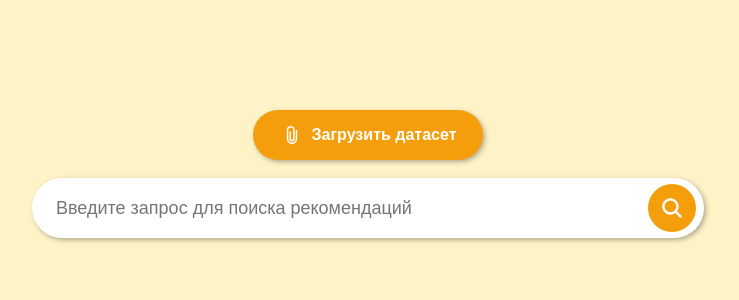
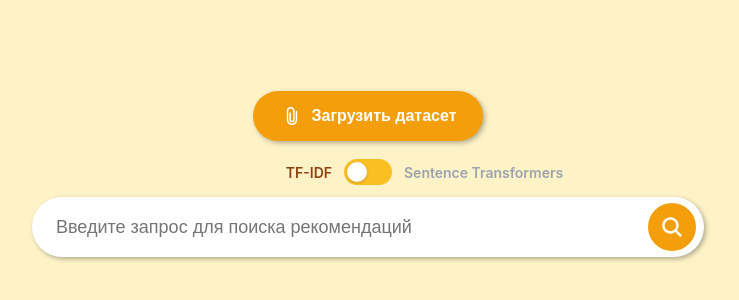
Before and after one commit to Nist1/RecommendationAppProject, a React (Create React App) app in the folder frontend/: page / in a window 1280 px wide. Shown: the part 226-526 px from the top of the page, without its empty margins (272-1011 px from the left). Built offline with nearby package versions, Linux system fonts and the light colour scheme.

Commit message:
Добавлен второй режим работы через BERT (sentence-transformers)

```diff
--- a/frontend/src/App.css
+++ b/frontend/src/App.css
@@ -12,6 +12,8 @@
 .searchContainer {
     width: 100%;
     max-width: 42rem;
+    position: relative;
+    z-index: 10;
 }
 
 .searchRaised {
@@ -86,6 +88,74 @@
 @keyframes indeterminate {
     0%   { background-position: 200% 0; }
     100% { background-position: -200% 0; }
+}
+
+.methodToggle {
+    display: grid;
+    grid-template-columns: 1fr auto 1fr;
+    align-items: center;
+    gap: 12px;
+    margin-bottom: 12px;
+}
+
+.methodLabel {
+    font-size: 14px;
+    font-weight: 600;
+    color: #9ca3af;
+    transition: color 0.2s ease;
+    user-select: none;
+}
+
+.methodLabel:first-child {
+    text-align: right;
+}
+
+.methodLabel:last-child {
+    text-align: left;
+}
+
+.methodLabelActive {
+    color: #92400e;
+}
+
+.methodSlider {
+    position: relative;
+    display: inline-block;
+    width: 48px;
+    height: 26px;
+    cursor: pointer;
+}
+
+.methodSlider input {
+    opacity: 0;
+    width: 0;
+    height: 0;
+    position: absolute;
+}
+
+.methodSliderTrack {
+    position: absolute;
+    inset: 0;
+    background-color: #fbbf24;
+    border-radius: 26px;
+    transition: background-color 0.2s ease;
+}
+
+.methodSliderTrack::before {
+    content: '';
+    position: absolute;
+    width: 20px;
+    height: 20px;
+    left: 3px;
+    top: 3px;
+    background-color: #fff;
+    border-radius: 50%;
+    transition: transform 0.2s ease;
+    box-shadow: 0 1px 3px rgba(0,0,0,0.2);
+}
+
+.methodSlider input:checked + .methodSliderTrack::before {
+    transform: translateX(22px);
 }
 
 .searchBar {
--- a/frontend/src/App.js
+++ b/frontend/src/App.js
@@ -30,6 +30,7 @@ function App() {
   const [historyResults, setHistoryResults] = useState([]);
   const [showHistoryDropdown, setShowHistoryDropdown] = useState(false);
   const [activeHistoryIndex, setActiveHistoryIndex] = useState(-1);
+  const [method, setMethod] = useState('tfidf');
   const searchContainerRef = useRef(null);
 
   const getFilteredHistory = () => {
@@ -110,10 +111,13 @@ function App() {
     const previousHistory = getHistory().slice(0, -1);
 
     setHistoryResults([]);
+    setShowHistoryDropdown(false);
+    setSeacrhQuery('');
 
     try {
       const response = await axios.post('http://127.0.0.1:8000/api/search/', {
         query: searchQuery,
+        method,
       });
 
       if (response.data.status === 'success') {
@@ -126,6 +130,7 @@ function App() {
             const histRes = await axios.post('http://127.0.0.1:8000/api/history-recs/', {
               history: previousHistory,
               exclude_ids: mainResults.map(r => r.id),
+              method,
             });
             if (histRes.data.status === 'success') {
               setHistoryResults(histRes.data.results || []);
@@ -175,6 +180,19 @@ function App() {
               <span>Обработка датасета...</span>
             </div>
           )}
+
+          <div className='methodToggle'>
+            <span className={`methodLabel ${method === 'tfidf' ? 'methodLabelActive' : ''}`}>TF-IDF</span>
+            <label className='methodSlider'>
+              <input
+                type='checkbox'
+                checked={method === 'sbert'}
+                onChange={(e) => setMethod(e.target.checked ? 'sbert' : 'tfidf')}
+              />
+              <span className='methodSliderTrack' />
+            </label>
+            <span className={`methodLabel ${method === 'sbert' ? 'methodLabelActive' : ''}`}>Sentence Transformers</span>
+          </div>
 
           <div className='searchBar' ref={searchContainerRef}>
             <input
```
Also changed, not shown: 2 other files (tests, documents, lock files or other folders).
